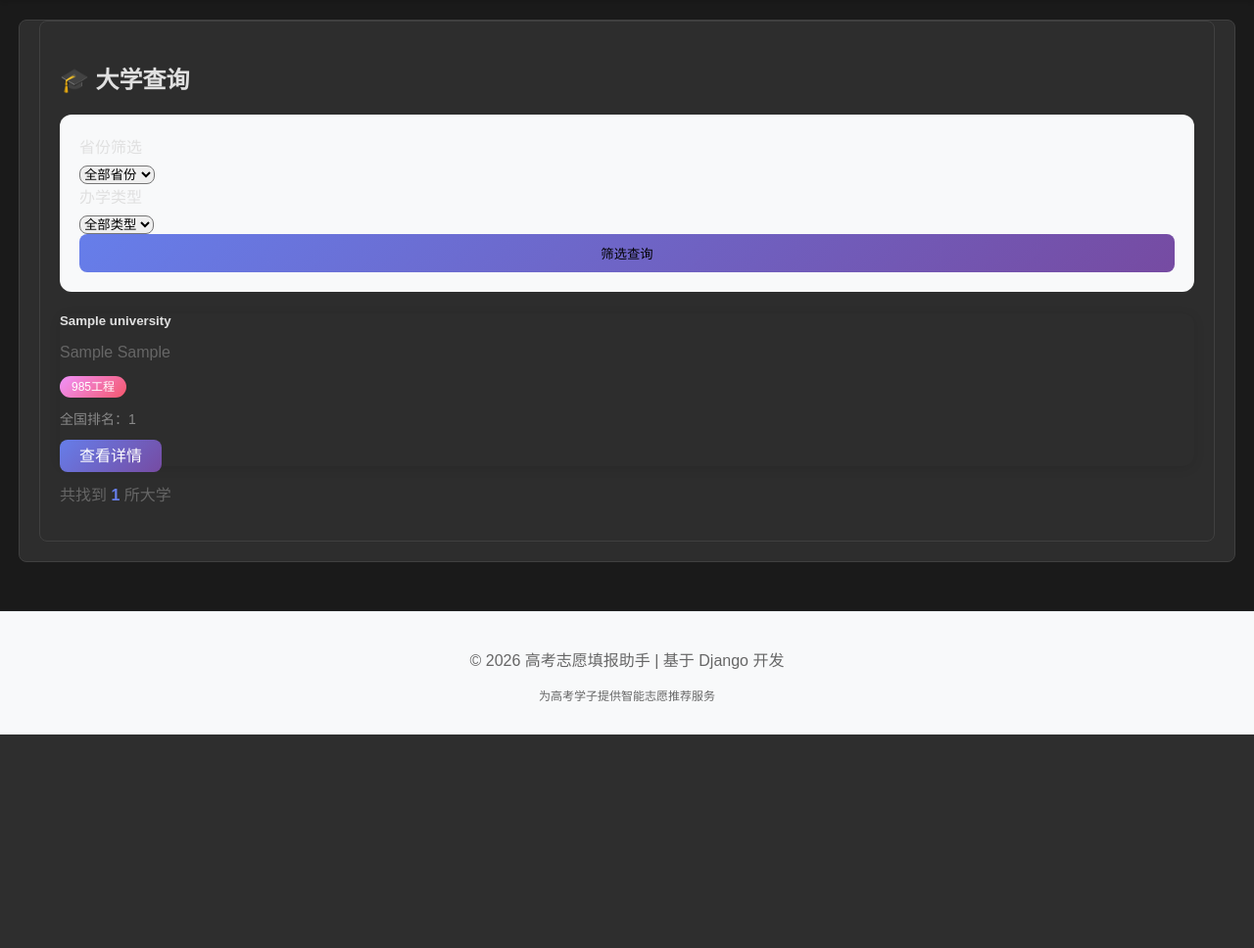
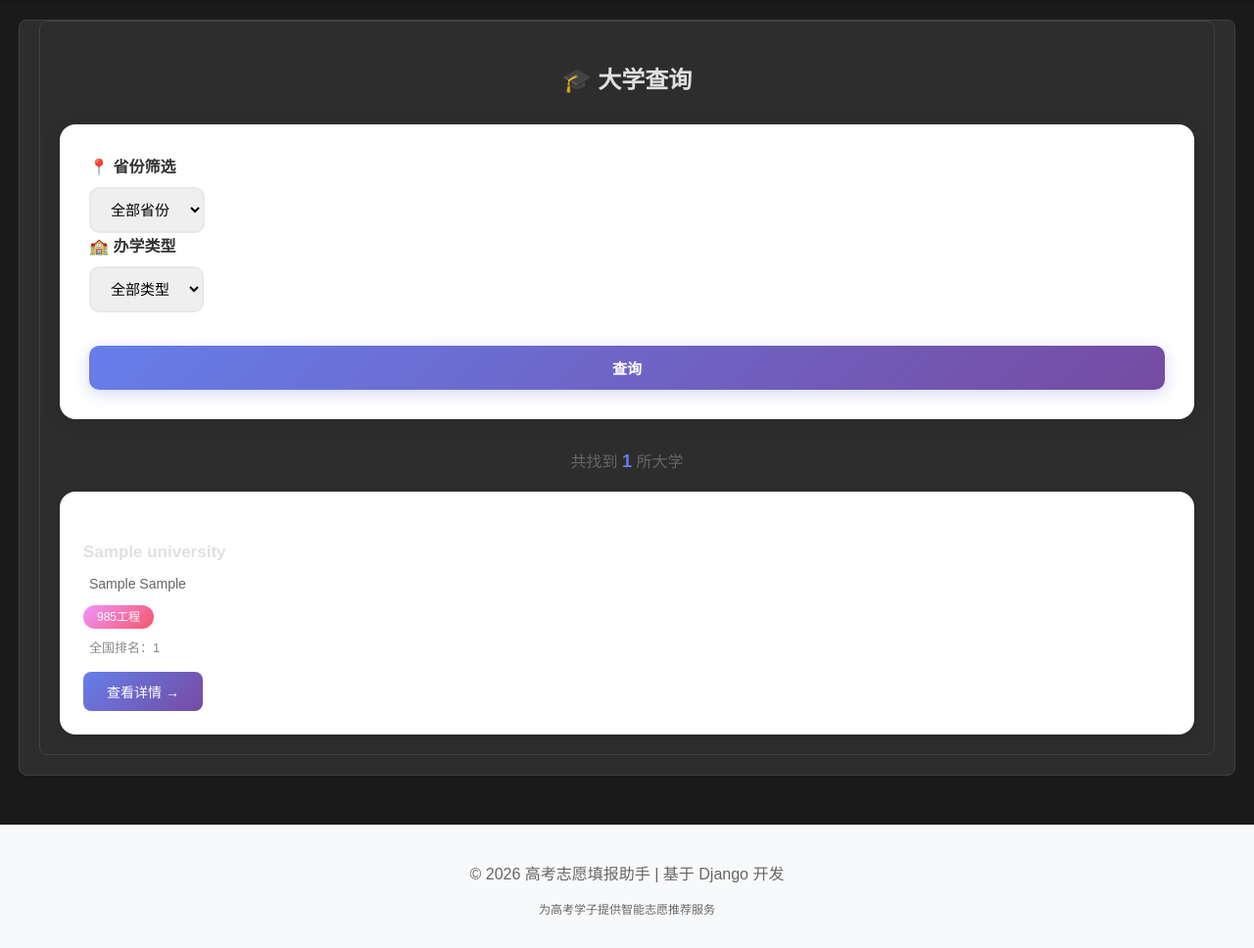
Before and after one commit to 1375827013/django-cms-blog, a Django app: page /app_name/universities/ in a window 1280 px wide. Shown: the part 59-1027 px from the top of the page at 98% size. Before the commit the page ends 809 px from the top, so only its background shows below. Run offline with Django 5.2, Linux system fonts and the light colour scheme; tables that the repository leaves empty hold one stand-in row (values such as "Sample post").

Commit message:
Improve university list UI

```diff
--- a/app_name/templates/app_name/university_list.html
+++ b/app_name/templates/app_name/university_list.html
@@ -2,13 +2,14 @@
 {% block title %}大学查询 - 高考志愿填报助手{% endblock %}
 {% block content %}
 <div class="container mt-4">
-    <h2 style="margin-bottom: 20px;">🎓 大学查询</h2>
+    <h2 style="margin-bottom: 30px; text-align: center;">🎓 大学查询</h2>
 
-    <div class="card mb-4" style="padding: 20px; background: #f8f9fa; border: none; border-radius: 12px;">
-        <form method="get" class="row align-items-end">
-            <div class="col-md-4 mb-2">
-                <label style="font-weight: 500; margin-bottom: 8px; display: block;">省份筛选</label>
-                <select name="province" class="form-control" style="border-radius: 8px;">
+    <div style="background: white; padding: 30px; border-radius: 16px; box-shadow: 0 4px 20px rgba(0,0,0,0.08); margin-bottom: 30px;">
+        <form method="get">
+            <div class="row">
+                <div class="col-md-5 mb-3">
+                    <label style="font-weight: 600; margin-bottom: 10px; display: block; color: #333;">📍 省份筛选</label>
+                    <select name="province" class="form-control" style="border-radius: 10px; border: 2px solid #e8e8e8; padding: 12px 16px; font-size: 15px; transition: all 0.3s;">
                         <option value="">全部省份</option>
                         <optgroup label="直辖市">
                             <option value="北京" {% if province_filter == '北京' %}selected{% endif %}>北京</option>
@@ -64,9 +65,9 @@
                         </optgroup>
                     </select>
                 </div>
-            <div class="col-md-4 mb-2">
-                <label style="font-weight: 500; margin-bottom: 8px; display: block;">办学类型</label>
-                <select name="type" class="form-control" style="border-radius: 8px;">
+                <div class="col-md-5 mb-3">
+                    <label style="font-weight: 600; margin-bottom: 10px; display: block; color: #333;">🏫 办学类型</label>
+                    <select name="type" class="form-control" style="border-radius: 10px; border: 2px solid #e8e8e8; padding: 12px 16px; font-size: 15px; transition: all 0.3s;">
                         <option value="">全部类型</option>
                         <option value="985" {% if type_filter == '985' %}selected{% endif %}>985工程</option>
                         <option value="211" {% if type_filter == '211' %}selected{% endif %}>211工程</option>
@@ -75,67 +76,135 @@
                         <option value="专科" {% if type_filter == '专科' %}selected{% endif %}>专科</option>
                     </select>
                 </div>
-            <div class="col-md-4 mb-2">
-                <button type="submit" class="btn btn-primary" style="width: 100%; padding: 10px; border-radius: 8px; background: linear-gradient(135deg, #667eea 0%, #764ba2 100%); border: none;">
-                    <i class="fas fa-search"></i> 筛选查询
+                <div class="col-md-2 mb-3">
+                    <label style="font-weight: 600; margin-bottom: 10px; display: block; color: transparent;">操作</label>
+                    <button type="submit" style="width: 100%; padding: 12px 20px; background: linear-gradient(135deg, #667eea 0%, #764ba2 100%); color: white; border: none; border-radius: 10px; font-size: 15px; font-weight: 600; cursor: pointer; box-shadow: 0 4px 15px rgba(102, 126, 234, 0.3);">
+                        查询
                     </button>
+                </div>
             </div>
         </form>
     </div>
 
+    {% if universities %}
+    <div style="text-align: center; margin-bottom: 20px; color: #666;">
+        共找到 <span style="color: #667eea; font-weight: 600; font-size: 18px;">{{ universities.count }}</span> 所大学
+    </div>
+    {% endif %}
+
     <div class="row">
         {% for university in universities %}
         <div class="col-md-4 mb-4">
-            <div class="card h-100" style="border-radius: 12px; border: none; box-shadow: 0 2px 12px rgba(0,0,0,0.1); transition: transform 0.3s ease;">
-                <div class="card-body">
-                    <h5 style="font-weight: 600; margin-bottom: 10px;">{{ university.name }}</h5>
-                    <p style="color: #666; margin-bottom: 8px;">
-                        <i class="fas fa-map-marker-alt" style="color: #667eea;"></i>
+            <div class="university-card" style="background: white; border-radius: 16px; box-shadow: 0 2px 12px rgba(0,0,0,0.08); overflow: hidden;">
+                <div style="padding: 24px;">
+                    <h5 style="font-weight: 600; margin-bottom: 12px; font-size: 17px;">{{ university.name }}</h5>
+                    <p style="color: #666; margin-bottom: 12px; font-size: 14px;">
+                        <i class="fas fa-map-marker-alt" style="color: #667eea; margin-right: 6px;"></i>
                         {{ university.province }} {{ university.city }}
                     </p>
-                    <p style="margin-bottom: 10px;">
+                    <p style="margin-bottom: 12px;">
                         {% if university.university_type == '985' %}
-                            <span style="background: linear-gradient(135deg, #f093fb 0%, #f5576c 100%); color: white; padding: 4px 12px; border-radius: 20px; font-size: 12px;">985工程</span>
+                            <span class="badge-985">985工程</span>
                         {% elif university.university_type == '211' %}
-                            <span style="background: linear-gradient(135deg, #4facfe 0%, #00f2fe 100%); color: white; padding: 4px 12px; border-radius: 20px; font-size: 12px;">211工程</span>
+                            <span class="badge-211">211工程</span>
                         {% elif university.university_type == '双一流' %}
-                            <span style="background: linear-gradient(135deg, #43e97b 0%, #38f9d7 100%); color: white; padding: 4px 12px; border-radius: 20px; font-size: 12px;">双一流</span>
+                            <span class="badge-double">双一流</span>
                         {% else %}
-                            <span style="background: #e0e0e0; color: #333; padding: 4px 12px; border-radius: 20px; font-size: 12px;">{{ university.university_type }}</span>
+                            <span class="badge-normal">{{ university.university_type }}</span>
                         {% endif %}
                     </p>
                     {% if university.ranking %}
-                    <p style="color: #888; font-size: 14px; margin-bottom: 15px;">
-                        <i class="fas fa-trophy" style="color: #ffa500;"></i> 全国排名：{{ university.ranking }}
+                    <p style="color: #888; font-size: 13px; margin-bottom: 16px;">
+                        <i class="fas fa-trophy" style="color: #ffa500; margin-right: 6px;"></i>
+                        全国排名：{{ university.ranking }}
                     </p>
+                    {% else %}
+                    <div style="margin-bottom: 16px;"></div>
                     {% endif %}
-                    <a href="{% url 'university_detail' university.pk %}" class="btn btn-sm" style="background: linear-gradient(135deg, #667eea 0%, #764ba2 100%); color: white; border-radius: 8px; padding: 8px 20px;">
-                        查看详情 <i class="fas fa-arrow-right"></i>
+                    <a href="{% url 'university_detail' university.pk %}" class="detail-btn">
+                        查看详情 →
                     </a>
                 </div>
             </div>
         </div>
         {% empty %}
         <div class="col-12">
-            <div class="text-center" style="padding: 60px 20px; background: #f8f9fa; border-radius: 12px;">
-                <i class="fas fa-university" style="font-size: 48px; color: #ccc; margin-bottom: 20px;"></i>
-                <p style="color: #666; font-size: 16px;">暂无符合条件的大学数据</p>
+            <div style="text-align: center; padding: 80px 20px; background: white; border-radius: 16px;">
+                <i class="fas fa-university" style="font-size: 64px; color: #ddd; margin-bottom: 24px;"></i>
+                <p style="color: #666; font-size: 18px; margin-bottom: 8px;">暂无符合条件的大学数据</p>
                 <p style="color: #999; font-size: 14px;">请尝试调整筛选条件</p>
             </div>
         </div>
         {% endfor %}
     </div>
-
-    {% if universities %}
-    <div class="text-center mt-4" style="color: #666;">
-        <p>共找到 <strong style="color: #667eea;">{{ universities.count }}</strong> 所大学</p>
-    </div>
-    {% endif %}
 </div>
 
 <style>
-.card:hover {
-    transform: translateY(-5px);
+select:focus {
+    outline: none;
+    border-color: #667eea !important;
+    box-shadow: 0 0 0 3px rgba(102, 126, 234, 0.1);
+}
+
+.university-card {
+    transition: box-shadow 0.3s ease;
+}
+
+.university-card:hover {
+    box-shadow: 0 8px 30px rgba(0,0,0,0.12);
+}
+
+.badge-985 {
+    background: linear-gradient(135deg, #f093fb 0%, #f5576c 100%);
+    color: white;
+    padding: 5px 14px;
+    border-radius: 20px;
+    font-size: 12px;
+    font-weight: 500;
+}
+
+.badge-211 {
+    background: linear-gradient(135deg, #4facfe 0%, #00f2fe 100%);
+    color: white;
+    padding: 5px 14px;
+    border-radius: 20px;
+    font-size: 12px;
+    font-weight: 500;
+}
+
+.badge-double {
+    background: linear-gradient(135deg, #43e97b 0%, #38f9d7 100%);
+    color: white;
+    padding: 5px 14px;
+    border-radius: 20px;
+    font-size: 12px;
+    font-weight: 500;
+}
+
+.badge-normal {
+    background: #f0f0f0;
+    color: #666;
+    padding: 5px 14px;
+    border-radius: 20px;
+    font-size: 12px;
+    font-weight: 500;
+}
+
+.detail-btn {
+    display: inline-block;
+    padding: 10px 24px;
+    background: linear-gradient(135deg, #667eea 0%, #764ba2 100%);
+    color: white;
+    border-radius: 8px;
+    text-decoration: none;
+    font-size: 14px;
+    font-weight: 500;
+    transition: all 0.3s ease;
+}
+
+.detail-btn:hover {
+    color: white;
+    box-shadow: 0 4px 15px rgba(102, 126, 234, 0.4);
 }
 </style>
 {% endblock %}
```
Lines whose indentation alone changed are shown as unchanged.
